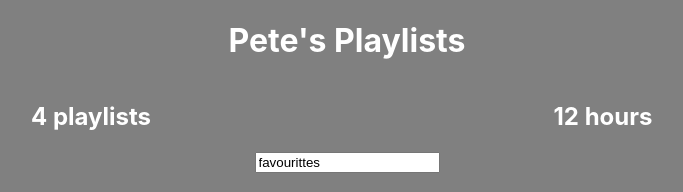
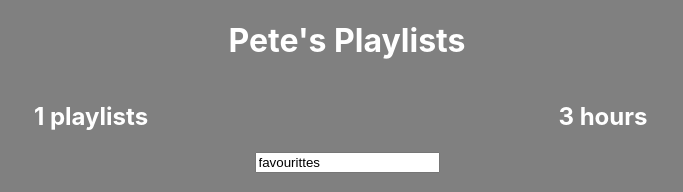
Before and after one commit to jock-dalby/react-playlist, a React (Create React App) app: page / in a window 1280 px wide. Shown: the top 192 px of the page, without its empty margins (293-976 px from the left). Built offline with nearby package versions, Linux system fonts and the light colour scheme.

Commit message:
move filtering of playlist to top of render method and also show number of playlists and total duration for only the filtered playlists

```diff
--- a/src/App.js
+++ b/src/App.js
@@ -58,13 +58,17 @@ class App extends Component {
 
   render() {
 
-    const totalDurationInSeconds = this.state.serverData && this.state.serverData.user.playlists.reduce((totalTime, playlist) => {
+    const serverData = this.state.serverData;
+    const filteredPlaylists = serverData && serverData.user.playlists.filter(playlist => {
+      return playlist.name.toLowerCase().includes(this.state.filterString.toLowerCase().trim())
+    });
+
+    const totalDurationInSeconds = filteredPlaylists && filteredPlaylists.reduce((totalTime, playlist) => {
       playlist.songs.forEach(song => totalTime += song.duration);
       return totalTime
     }, 0)
 
     const totalDurationInHours = Math.round(totalDurationInSeconds / 360);
-    const serverData = this.state.serverData;
 
     return (
       <div className="App">
@@ -72,13 +76,11 @@ class App extends Component {
           serverData ? (
             <div>
               <h1 style={defaultStyle}>{serverData.user.name}'s Playlists</h1>
-              <Aggregate count={serverData.user.playlists.length} type="playlists"></Aggregate>
+              <Aggregate count={filteredPlaylists.length} type="playlists"></Aggregate>
               <Aggregate count={totalDurationInHours} type="hours"></Aggregate>
               <Filter filterString={this.state.filterString} onChangeHandler={filterString => this.setState({filterString})}/>
               {
-                serverData.user.playlists.filter(playlist => {
-                  return playlist.name.toLowerCase().includes(this.state.filterString.toLowerCase().trim())
-                }).map((playlist, i) => <PlaylistItem playlist={playlist} key={i}/>)
+                filteredPlaylists.map((playlist, i) => <PlaylistItem playlist={playlist} key={i}/>)
               }
             </div>
           ) : <h1 style={defaultStyle}>Loading...</h1>
```
